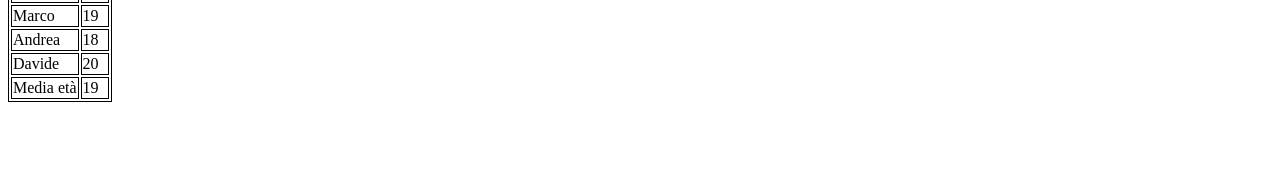
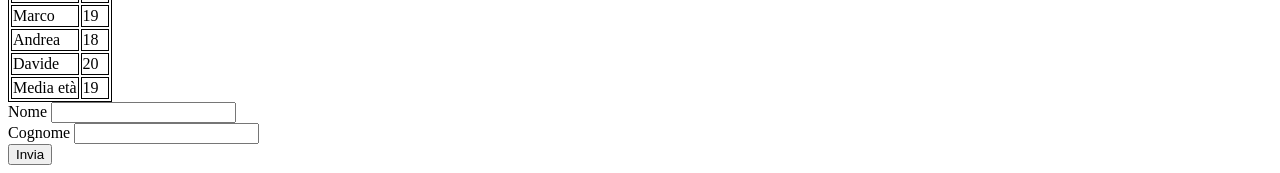
Before and after one commit to marcoozzzz05/MiaTech, a plain HTML site: page index.html in a window 1280 px wide. Shown: the part 868-1041 px from the top of the page. Before the commit the page ends 978 px from the top, so only its background shows below. Drawn offline with Linux system fonts and the light colour scheme.

Commit message:
aggiunto required

```diff
--- a/index.html
+++ b/index.html
@@ -99,7 +99,19 @@
     </tfoot>
   </table>
 
-
+  <form action="">
+    <div>
+      <label for="nome">Nome</label>
+      <input type="text" name="nome" required>
+    </div>
+    <div>
+      <label for="cognome">Cognome</label>
+      <input type="text" name="cognome" required>
+    </div>
+    <div>
+      <input type="submit" value="Invia">
+    </div>
+  </form>
 
 </body>
 
```
